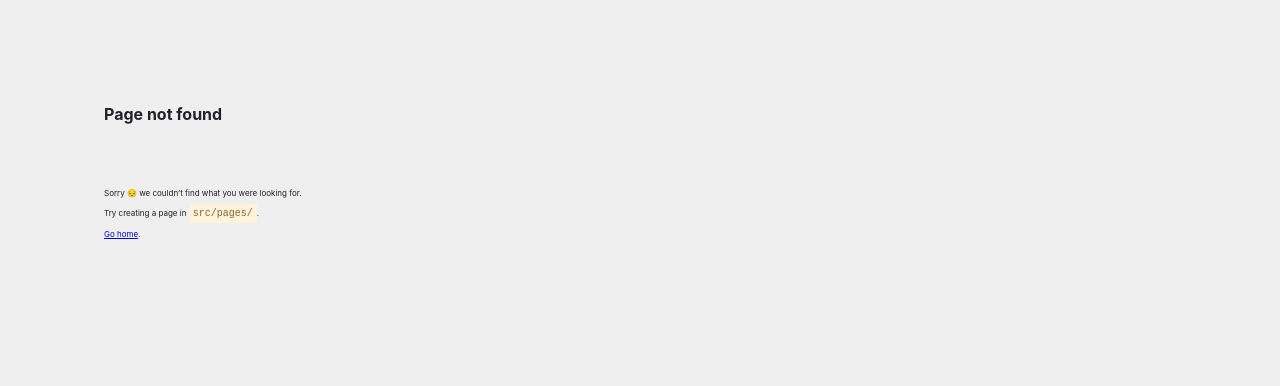
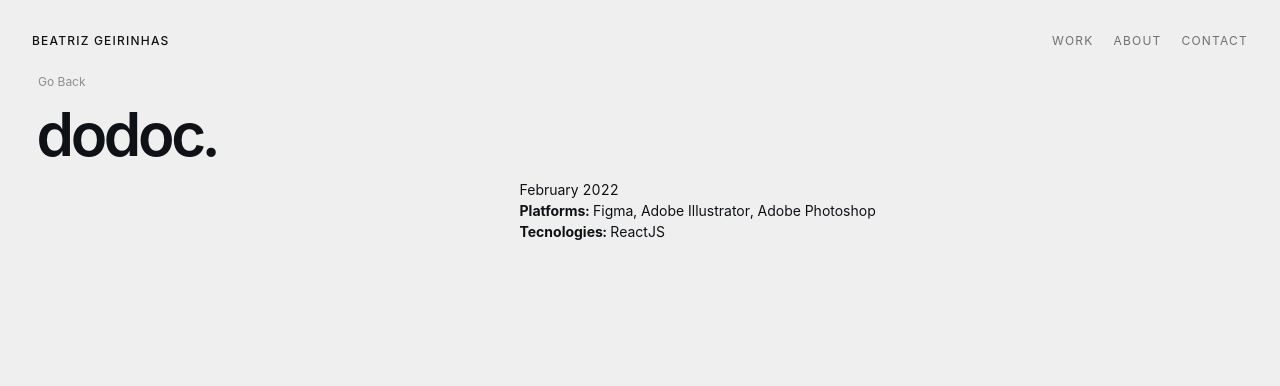
Before and after one commit to beatrizgeirinhas/portfolio, a Gatsby site: page /Works/Dodoc in a window 1280 px wide. Before the commit this address had no page. Built offline with nearby package versions, Linux system fonts and the light colour scheme; Gatsby itself is replaced by a stand-in of ours.

Commit message:
dodoc page, added content to the valice page, add paragraph component, updated button, layout and link components

```diff
--- a/src/components/Button/Button.js
+++ b/src/components/Button/Button.js
@@ -1,13 +1,34 @@
-import * as React from "react";
-import styled from "styled-components";
+import React, { useCallback } from "react";
+import { styled } from "../../../stitches.config";
 
-const StyledButton = styled.button`
-  all: unset;
-  align-items: center;
-  box-sizing: border-box;
-  user-select: none;
-`;
+const StyledButton = styled("button", {
+  all: "unset",
+  alignItems: "center",
+  boxSizing: "border-box",
+  userSelect: "none",
+  fontSize: "12px",
+  cursor: "pointer",
+  color: "$gray800",
+  "&:hover": {
+    transition: "color 0.5s",
+    color: "$gray1000",
+  },
+});
 
-const Button = ({ children }) => <StyledButton>{children}</StyledButton>;
+const Button = ({ children, onClick, disabled }) => {
+  const handleOnClick = React.useCallback(
+    (e) => {
+      if (!disabled) {
+        onClick(e);
+      }
+    },
+    [disabled, onClick]
+  );
+  return (
+    <StyledButton disabled={disabled} onClick={handleOnClick}>
+      {children}
+    </StyledButton>
+  );
+};
 
 export default Button;
--- a/src/components/Layout/layout.js
+++ b/src/components/Layout/layout.js
@@ -1,10 +1,10 @@
 import * as React from "react";
 import Navbar from "../Navbar/Navbar";
-import styled from "styled-components";
+import { styled } from "../../../stitches.config";
 
-const StyledMain = styled.main`
-  padding: 0 30px 0 30px;
-`;
+const StyledMain = styled("main", {
+  padding: "0 30px 0 30px",
+});
 
 const Layout = ({ pageTitle, children }) => {
   return (
--- a/src/components/Link/Link.js
+++ b/src/components/Link/Link.js
@@ -3,6 +3,7 @@ import { styled } from "../../../stitches.config";
 
 const StyledLink = styled("a", {
   fontSize: "12px",
+  lineHeight: "26px",
   textDecoration: "none",
   paddingRight: "10px",
   paddingLeft: "10px",
--- /dev/null
+++ b/src/components/Paragraph/Paragraph.js
@@ -0,0 +1,17 @@
+import React from "react";
+import { StyledText } from "../Text/Text";
+
+const Paragraph = ({ children }) => (
+  <StyledText
+    as="h1"
+    weight={400}
+    size={{
+      "@initial": "1",
+      "@bp2": "2",
+    }}
+  >
+    {children}
+  </StyledText>
+);
+
+export default Paragraph;
--- a/src/components/index.js
+++ b/src/components/index.js
@@ -3,3 +3,4 @@ export { default as Link } from "./Link/Link";
 export { default as Title } from "./Title/Title";
 export { default as Layout } from "./Layout/layout";
 export { default as Subtitle } from "./Subtitle/Subtitle";
+export { default as Paragraph } from "./Paragraph/Paragraph";
--- /dev/null
+++ b/src/pages/Works/Dodoc.js
@@ -0,0 +1,49 @@
+import * as React from "react";
+import { navigate } from "gatsby";
+import { styled } from "../../../stitches.config";
+import { Layout, Title, Paragraph, Button } from "../../components/index";
+
+const StyledContainer = styled("div", {
+  display: "flex",
+  flexDirection: "row",
+});
+
+const StyledLeft = styled("div", {
+  display: "flex",
+  flexDirection: "column",
+  width: "38%",
+  marginRight: "3rem",
+});
+
+const StyledRight = styled("div", {
+  fontSize: "14px",
+});
+
+const DodocPage = () => {
+  const home = () => {
+    navigate("/");
+  };
+  return (
+    <Layout pageTitle="dodoc">
+      <title>dodoc.</title>
+      <Button onClick={home}>Go Back</Button>
+      <Title>dodoc.</Title>
+      <StyledContainer>
+        <StyledLeft>
+          <Paragraph></Paragraph>
+        </StyledLeft>
+        <StyledRight>
+          <Paragraph>February 2022</Paragraph>
+          <Paragraph>
+            <b>Platforms:</b> Figma, Adobe Illustrator, Adobe Photoshop
+          </Paragraph>
+          <Paragraph>
+            <b>Tecnologies:</b> ReactJS
+          </Paragraph>
+        </StyledRight>
+      </StyledContainer>
+    </Layout>
+  );
+};
+
+export default DodocPage;
--- a/src/pages/work.js
+++ b/src/pages/work.js
@@ -1,14 +1,25 @@
 import * as React from "react";
+import { styled } from "../../stitches.config";
 import { Layout, Link } from "../components/index";
+
+const StyledContainer = styled("div", {
+  display: "flex",
+  flexDirection: "column",
+});
 
 const WorkPage = () => {
   return (
     <Layout pageTitle="Work">
       <title>Work</title>
       <h1>Work</h1>
-      <Link href="/Works/Valice" target="_self">
-        Valice
-      </Link>
+      <StyledContainer>
+        <Link href="/Works/Dodoc" target="_self">
+          dodoc
+        </Link>
+        <Link href="/Works/Valice" target="_self">
+          Valice
+        </Link>
+      </StyledContainer>
     </Layout>
   );
 };
```
Also changed, not shown: src/pages/Works/Valice.js (+35 -27 lines).
